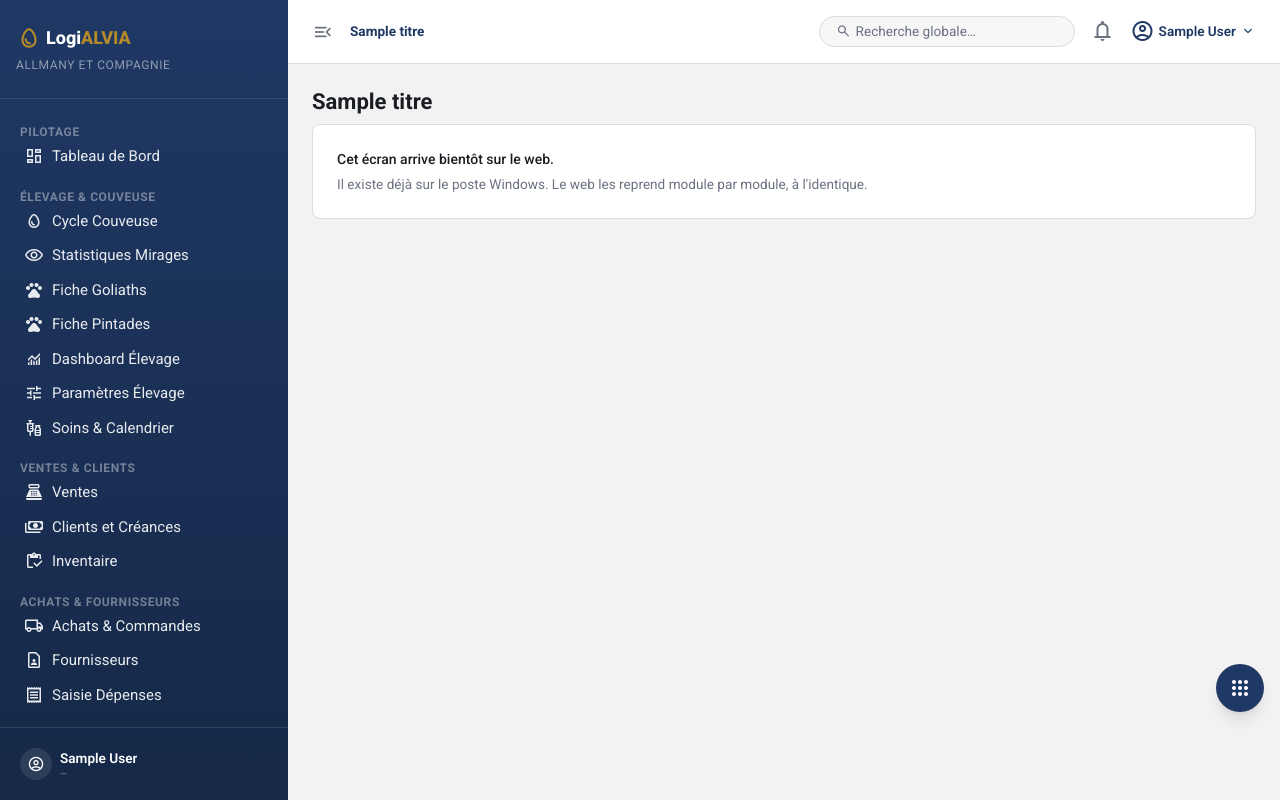
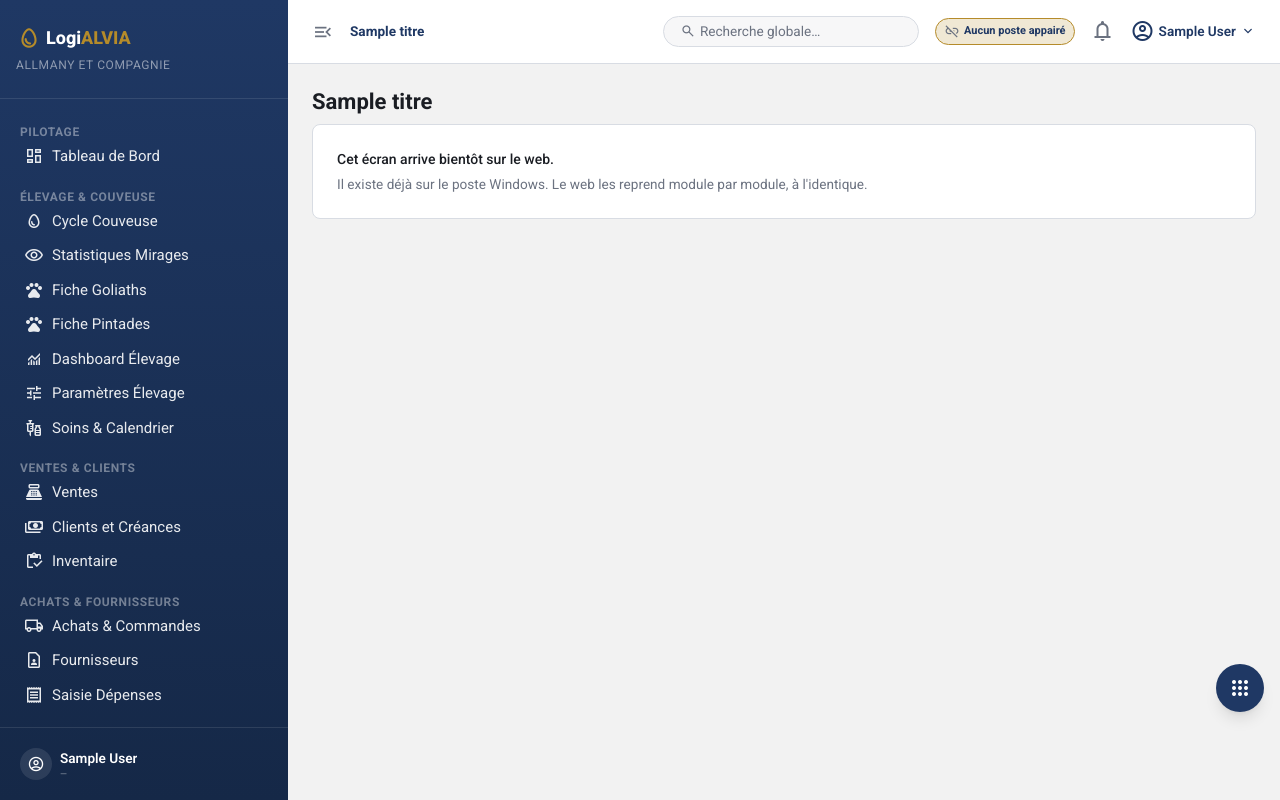
Before and after one commit to massenon/logialvia, a Laravel app: template logialvia_laravel/resources/views/a-venir.blade.php in a window 1280 px wide. Run offline with Laravel 12, Linux system fonts and the light colour scheme; a user stored in the database is signed in; data comes from the database, SQL or seed files in the repository; tables that the repository leaves empty hold one stand-in row (values such as "Sample post"); the template is opened without the code that fills it: most values are stand-ins (such as "Sample title", 1, 10 or a date in 2020); style sheets or scripts are compiled from the project's sources; parts of the project's set-up code (start-up, migrations or seed data) failed here and were passed over; some libraries are stand-ins or nearby versions.

Commit message:
Web : icône de synchronisation et modal d'état des postes (barre du haut, administrateur)
Co-Authored-By: Claude Sonnet 5.5 <noreply@anthropic.com>
Claude-Session: https://claude.ai/code/session_016j1okKCK1SzKJB46duFscG

```diff
--- /dev/null
+++ b/logialvia_laravel/app/Livewire/IndicateurSynchro.php
@@ -0,0 +1,75 @@
+<?php
+
+namespace App\Livewire;
+
+use App\Models\Poste;
+use Carbon\CarbonImmutable;
+use Illuminate\Support\Facades\Auth;
+use Livewire\Component;
+
+/**
+ * Icône de synchronisation de la barre du haut (Dart : `IndicateurSynchro` de `app_top_bar.dart`) et son modal.
+ *
+ * Le web EST le serveur : il ne synchronise pas, il reçoit. L'icône dit donc où en sont les POSTES — état réel, jamais un
+ * compteur décoratif : appairés, joints récemment, silencieux, révoqués. Réservée à qui gère les postes
+ * (droit `manage-users`, comme l'écran « Postes & Appairage »).
+ */
+class IndicateurSynchro extends Component
+{
+    /** Un poste interroge le serveur toutes les 30 s (demande) : au-delà de 2 min sans contact, il n'est plus « en ligne ». */
+    public const EN_LIGNE_SECONDES = 120;
+
+    /** Au-delà de 15 min (3 routines de 5 min manquées), le silence mérite d'être signalé. */
+    public const SILENCE_SECONDES = 900;
+
+    /** @return list<array{code: string, etat: string, libelle: string, contact: ?string, utilisateur: ?string}> */
+    private function postes(): array
+    {
+        $maintenant = CarbonImmutable::now();
+
+        return Poste::query()->with('dernierUtilisateur')->orderBy('code')->get()->map(function (Poste $p) use ($maintenant) {
+            $contact = $p->dernier_contact_le;
+            $secondes = $contact === null ? null : (int) abs($maintenant->diffInSeconds($contact));
+
+            $etat = match (true) {
+                $p->revoque_le !== null => 'revoque',
+                $contact === null => 'jamais',
+                $secondes <= self::EN_LIGNE_SECONDES => 'en_ligne',
+                $secondes <= self::SILENCE_SECONDES => 'recent',
+                default => 'silencieux',
+            };
+
+            return [
+                'code' => $p->code,
+                'etat' => $etat,
+                'libelle' => [
+                    'revoque' => 'Révoqué',
+                    'jamais' => 'Appairé, jamais joint',
+                    'en_ligne' => 'En ligne',
+                    'recent' => 'Joint récemment',
+                    'silencieux' => 'Sans contact',
+                ][$etat],
+                'contact' => $contact?->setTimezone(config('logialvia.fuseau'))->diffForHumans(),
+                'utilisateur' => $p->dernierUtilisateur?->name,
+            ];
+        })->all();
+    }
+
+    public function render()
+    {
+        abort_unless(Auth::user()?->can('manage-users'), 403);
+
+        $postes = $this->postes();
+        $actifs = array_values(array_filter($postes, fn ($p) => $p['etat'] !== 'revoque'));
+        $enLigne = count(array_filter($actifs, fn ($p) => $p['etat'] === 'en_ligne'));
+        $problemes = count(array_filter($actifs, fn ($p) => in_array($p['etat'], ['silencieux', 'jamais'], true)));
+
+        [$icone, $couleur, $texte] = match (true) {
+            count($actifs) === 0 => ['link_off', 'text-outline', 'Aucun poste appairé'],
+            $problemes > 0 => ['sync_problem', 'text-error-deep', $problemes.' poste'.($problemes > 1 ? 's' : '').' sans contact'],
+            default => ['cloud_done', 'text-success-deep', $enLigne.' poste'.($enLigne > 1 ? 's' : '').' en ligne'],
+        };
+
+        return view('livewire.indicateur-synchro', compact('postes', 'icone', 'couleur', 'texte', 'enLigne', 'actifs'));
+    }
+}
--- a/logialvia_laravel/resources/views/components/layouts/app.blade.php
+++ b/logialvia_laravel/resources/views/components/layouts/app.blade.php
@@ -140,6 +140,11 @@
                             </div>
                         </div>
 
+                        {{-- Synchronisation : état réel des postes appairés (réservé à qui gère les postes). --}}
+                        @can('manage-users')
+                            <livewire:indicateur-synchro />
+                        @endcan
+
                         {{-- Notifications : les alertes critiques du tableau de bord. --}}
                         <details class="relative" data-menu="notifications">
                             <summary class="relative flex cursor-pointer list-none text-outline hover:text-brand-navy" aria-label="Notifications">
--- /dev/null
+++ b/logialvia_laravel/resources/views/livewire/indicateur-synchro.blade.php
@@ -0,0 +1,45 @@
+{{-- Icône de synchronisation + modal : état réel des postes (rafraîchi toutes les 30 s). --}}
+<div wire:poll.30s x-data="{ ouvert: false }" @keydown.escape.window="ouvert = false" data-synchro>
+    <button type="button" @click="ouvert = true" title="{{ $texte }} — cliquer pour le détail" aria-label="État de la synchronisation : {{ $texte }}"
+            class="hidden items-center gap-xs rounded-full border border-brand-gold bg-brand-gold/20 px-sm py-xs text-brand-navy hover:bg-brand-gold/30 lg:flex" data-indicateur-synchro>
+        <x-icone :nom="$icone" :class="'text-[16px] '.$couleur" />
+        <span class="text-[11px] font-bold">{{ $texte }}</span>
+    </button>
+    <button type="button" @click="ouvert = true" aria-label="État de la synchronisation : {{ $texte }}" class="flex lg:hidden {{ $couleur }}">
+        <x-icone :nom="$icone" class="text-[22px]" />
+    </button>
+
+    <div x-show="ouvert" x-cloak class="fixed inset-0 z-[100] flex items-center justify-center bg-black/50 p-4" @click.self="ouvert = false" role="dialog" aria-modal="true" aria-labelledby="titre-synchro">
+        <div class="w-full max-w-lg rounded-lg bg-white p-6 shadow-xl">
+            <div class="mb-4 flex items-center justify-between">
+                <h3 id="titre-synchro" class="flex items-center gap-xs text-lg font-bold text-brand-navy"><x-icone nom="cloud_sync" class="text-[22px]" />Synchronisation des postes</h3>
+                <button type="button" @click="ouvert = false" aria-label="Fermer" class="text-outline hover:text-error-deep"><x-icone nom="close" /></button>
+            </div>
+            <p class="mb-3 text-xs text-outline">Le web est le serveur : les postes envoient leurs saisies et reçoivent celles des autres toutes les 5 minutes, et interrogent le serveur toutes les 30 secondes.</p>
+            <div class="mb-3 rounded-lg border border-outline-variant bg-surface-zebra p-sm text-xs font-semibold {{ $couleur }}" data-synchro-resume>{{ $texte }}</div>
+            <div class="max-h-72 overflow-y-auto rounded-lg border border-outline-variant">
+                @forelse ($postes as $p)
+                    <div class="flex items-center justify-between gap-sm border-b border-outline-variant px-md py-sm text-xs last:border-b-0" data-synchro-poste="{{ $p['code'] }}">
+                        <div>
+                            <p class="font-bold text-brand-navy">Poste {{ $p['code'] }}</p>
+                            <p class="text-outline">{{ $p['contact'] ? 'Dernier contact '.$p['contact'] : 'Aucun contact' }}@if ($p['utilisateur']) · {{ $p['utilisateur'] }}@endif</p>
+                        </div>
+                        <span class="rounded-full border px-sm py-0.5 text-[12px] font-bold
+                            {{ match ($p['etat']) {
+                                'en_ligne' => 'border-success-deep bg-success-container text-success-deep',
+                                'recent' => 'border-brand-gold bg-brand-gold/30 text-brand-navy',
+                                'silencieux', 'jamais' => 'border-error-deep/30 bg-error-container text-error-deep',
+                                default => 'border-outline-variant bg-surface-zebra text-outline',
+                            } }}">{{ $p['libelle'] }}</span>
+                    </div>
+                @empty
+                    <p class="px-md py-lg text-center text-xs text-outline">Aucun poste n'est appairé à ce serveur.</p>
+                @endforelse
+            </div>
+            <div class="mt-4 flex justify-between gap-sm">
+                <a href="{{ route('postes') }}" class="flex h-11 items-center rounded-lg bg-brand-navy px-4 text-xs font-bold uppercase tracking-wider text-white hover:bg-brand-navy-dark">Postes &amp; Appairage</a>
+                <button type="button" @click="ouvert = false" class="h-11 rounded-lg border border-outline-variant px-4 text-xs font-bold uppercase tracking-wider text-brand-navy hover:bg-surface-zebra">Fermer</button>
+            </div>
+        </div>
+    </div>
+</div>
```
Also changed, not shown: logialvia_laravel/tests/Feature/Web/IndicateurSynchroTest.php (added, +108 -0 lines).
